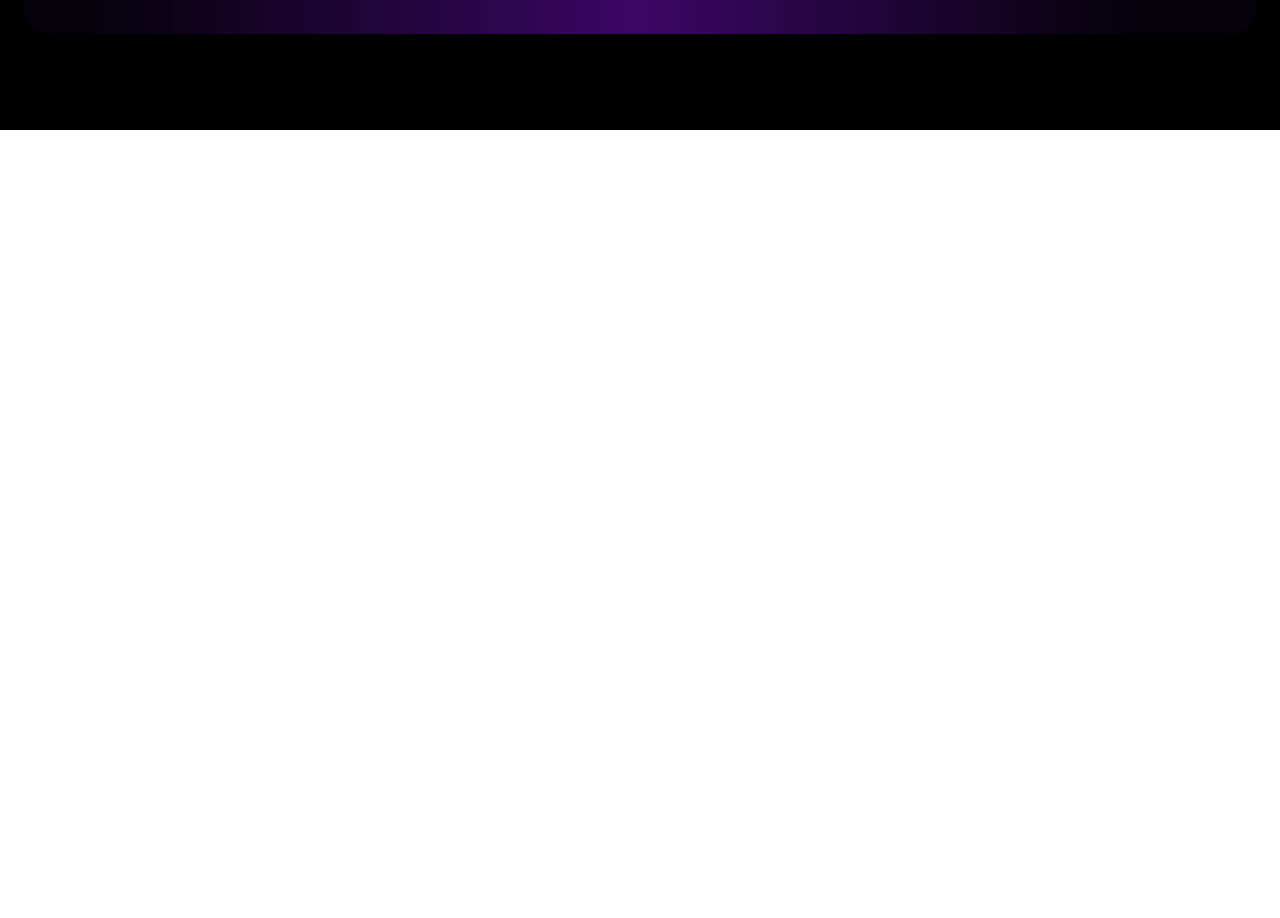
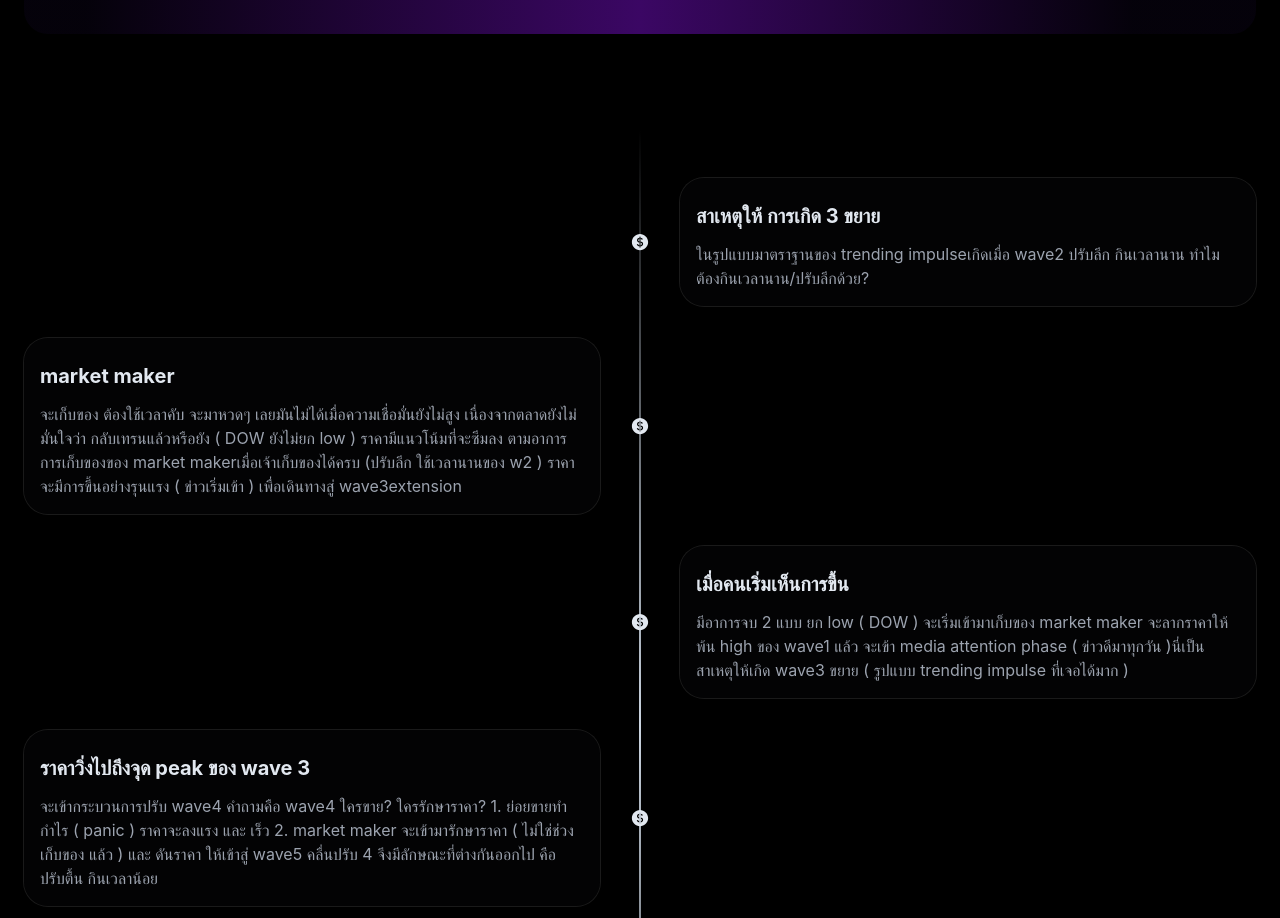
Before and after one commit to sssssaharat/React_Project-Trade, a React (Vite) app: page /elliottwave in a window 1280 px wide. Shown: the part 3140-4058 px from the top of the page. Before the commit the page ends 3270 px from the top, so only its background shows below. Built offline with nearby package versions, Linux system fonts and the light colour scheme; a web font is replaced by a local one.

Commit message:
Elliottwave-Add session more detail

```diff
--- a/src/components/Elliottwave.jsx
+++ b/src/components/Elliottwave.jsx
@@ -15,6 +15,7 @@ import {
   Tab,
   TabPanel
 } from '@material-tailwind/react'
+import { CurrencyDollarIcon } from '@heroicons/react/24/solid'
 
 const datas = [
   {
@@ -82,6 +83,45 @@ const role = [
   }
 ]
 
+const moreDetail = [
+  {
+    id: 1,
+    name: 'สาเหตุให้ การเกิด 3 ขยาย ',
+    detail:
+      'ในรูปแบบมาตราฐานของ trending impulseเกิดเมื่อ wave2 ปรับลึก กินเวลานาน ทำไม ต้องกินเวลานาน/ปรับลึกด้วย?'
+  },
+  {
+    id: 2,
+    name: 'market maker ',
+    detail:
+      'จะเก็บของ ต้องใช้เวลาคับ จะมาหวดๆ เลยมันไม่ได้เมื่อความเชื่อมั่นยังไม่สูง เนื่องจากตลาดยังไม่มั่นใจว่า กลับเทรนแล้วหรือยัง ( DOW ยังไม่ยก low ) ราคามีแนวโน้มที่จะซึมลง ตามอาการการเก็บของของ market makerเมื่อเจ้าเก็บของได้ครบ (ปรับลึก ใช้เวลานานของ w2 ) ราคาจะมีการขึ้นอย่างรุนแรง ( ข่าวเริ่มเข้า ) เพื่อเดินทางสู่ wave3extension'
+  },
+  {
+    id: 3,
+    name: 'เมื่อคนเริ่มเห็นการขึ้น',
+    detail:
+      'มีอาการจบ 2 แบบ ยก low ( DOW ) จะเริ่มเข้ามาเก็บของ market maker  จะลากราคาให้พ้น high ของ wave1 แล้ว จะเข้า media attention phase ( ข่าวดีมาทุกวัน )นี่เป็นสาเหตุให้เกิด wave3 ขยาย ( รูปแบบ trending impulse ที่เจอได้มาก )'
+  },
+  {
+    id: 4,
+    name: 'ราคาวิ่งไปถึงจุด peak ของ wave 3',
+    detail:
+      'จะเข้ากระบวนการปรับ wave4 คำถามคือ wave4 ใครขาย? ใครรักษาราคา? 1. ย่อยขายทำกำไร ( panic )  ราคาจะลงแรง และ เร็ว 2. market maker จะเข้ามารักษาราคา ( ไม่ใช่ช่วงเก็บของ แล้ว ) และ ดันราคา ให้เข้าสู่ wave5 คลื่นปรับ 4 จึงมีลักษณะที่ต่างกันออกไป คือ ปรับตื้น กินเวลาน้อย'
+  },
+  {
+    id: 5,
+    name: 'เมื่อลักษณะจิตวิตยาคลื่น 2 และ 4 ต่างกัน ?',
+    detail:
+      'ผู้เข้ามามีบทบาท ในคลื่นนี้ต่างกัน  ใน trending impulse จึงมีกฏการสลับนั่นเอง จะสลับในรูปแบบคลื่นปรับ FLAT ZZ TRI  หรือ สลับกันที่ ระยะเวลา+ราคา ก็ได้ ( ปรับตื้น กินเวลาสั้น - ปรับลึก กินเวลานาน )'
+  },
+  {
+    id: 6,
+    name: 'เมื่อปรับ 4 จบ จะเข้าสู่ Wave 5 ',
+    detail:
+      'ใครขาย ใครซื้อ ใน wave5 จะเป็น climax ของ media attention 2. ย่อยซื้อ ( fomo , to the moon ) ส่วน market maker จะขายทำกำไร ( ใครสนใจเรื่องนี้ สามารถดูเรื่อง wyckoff distribution ประกอบได้ )จบ  trending impules รูปแบบปกติ'
+  }
+]
+
 function Elliottwave () {
   return (
     <div className='bg-black'>
@@ -117,7 +157,7 @@ function Elliottwave () {
                   key={roles.id}
                   className='mx-3 flex max-w-xs flex-col  gap-y-6'
                 >
-                  <dt className='text-base leading-7 text-gray-400 '>
+                  <dt className='text-base leading-7  '>
                     <LinearGradient gradient={['to left', '#60696b ,#858e96']}>
                       {roles.name}
                     </LinearGradient>
@@ -177,9 +217,9 @@ function Elliottwave () {
       </section>
       <section className='trending impules '>
         <div className='mx-auto max-w-7xl text-center py-24 '>
-          <h2 className='text-7xl font-medium tracking-wide  text-center sm:text-6xl '>
+          <h2 className='text-4xl sm:text-5xl md:text-6xl font-medium tracking-wide  text-center  '>
             <LinearGradient gradient={['to left', '#727a9a ,#fff']}>
-              ใน trending impules <br></br>รูปแบบปกติ เราจะเจออะไร
+              ใน Trending Impules <br></br>รูปแบบปกติ เราจะเจออะไร
             </LinearGradient>
           </h2>
           <div className='grid grid-cols-1 gap-x-6 gap-y-10 lg:grid-cols-3 xl:gap-x-8 py-12'>
@@ -190,9 +230,9 @@ function Elliottwave () {
               </div>
             </div>
             <div className='mx-6 col-span-2 text-md leading-8 text-zinc-400 py-12 rounded-3xl bg-gradient-to-r to-70% from-indigo-900'>
-              <div class='mx-3 grid grid-cols-1 md:grid-cols-2 gap-4 items-center'>
-                <div class='text-7xl my-6 text-white'>Wave 2</div>
-                <div class='mx-3 py-2 '>
+              <div className='mx-3 grid grid-cols-1 md:grid-cols-2 gap-4 items-center'>
+                <div className='text-7xl my-6 text-white'>Wave 2</div>
+                <div className='mx-3 py-2 '>
                   รายย่อยยังไม่มั่นใจว่า ตลาดกลับเทรนจริงรึยัง <br></br>(
                   ราคาเพิ่งลงมามาก )จึงมีการขายทำกำไร +
                   คนที่ดอยมาขายทิ้งซึ่งการขายมักจะเริ่มด้วย market maker
@@ -201,15 +241,15 @@ function Elliottwave () {
               </div>
             </div>
             <div className='mx-6 col-span-2 text-md leading-8 text-zinc-400 py-12 rounded-3xl bg-gradient-to-l to-70% from-violet-950'>
-              <div class='mx-3 grid grid-cols-1 md:grid-cols-2 gap-4 items-center'>
-                <div class='mx-3 py-2'>
+              <div className='mx-3 grid grid-cols-1 md:grid-cols-2 gap-4 items-center'>
+                <div className='mx-3 py-2'>
                   ราคาจะลงมาก ( คลื่นปรับ 2 ) ซึ่ง market maker<br></br>
                   จะมีหน้าที่รักษาราคา และ ดูแรงขายตรงนี้ให้ดูที่การ retrace
                   หลับลงมา 50-61.8 ถือว่าดี ถ้าหลุด 78.6-88.6 ลงไป
                   ถือว่าแรงขายมาก แต่ market maker ยังรับอยู่ และจะต้องไม่หลุด
                   low ลงไป
                 </div>
-                <div class='row-span-3 text-7xl my-6 text-white'>Wave 3</div>
+                <div className='row-span-3 text-7xl my-6 text-white'>Wave 3</div>
               </div>
             </div>
             <div className='mx-6 text-md leading-8 text-zinc-400 py-12 rounded-3xl bg-gradient-to-r to-70% from-violet-950 '>
@@ -224,6 +264,30 @@ function Elliottwave () {
           </div>
         </div>
       </section>
+
+      <section className='more detail'>
+        <div className='mx-auto max-w-7xl'>
+          <div className='py-12 mx-6 space-y-8 relative before:absolute before:inset-0 before:ml-5 before:-translate-x-px md:before:mx-auto md:before:translate-x-0 before:h-full before:w-0.5 before:bg-gradient-to-b before:from-transparent before:via-slate-300 before:to-transparent'>
+            {moreDetail.map(more => (
+              <div key={more.id} className='relative flex items-center justify-between md:justify-normal md:odd:flex-row-reverse group is-active'>
+                <div className='flex items-center justify-center w-10 h-10 rounded-full  text-slate-200   shrink-0 md:order-1 md:group-odd:-translate-x-1/2 md:group-even:translate-x-1/2'>
+                  <CurrencyDollarIcon className='h-5 w-5' />
+                </div>
+                <div className='w-[calc(100%-4rem)] md:w-[calc(50%-2.5rem)] bg-zinc-950/40 ring-1 ring-white/10 hover:ring-white/20 hover:shadow-xl hover:shadow-zinc-950 p-4 rounded-3xl '>
+                  <div className='flex items-center justify-between space-x-2 mb-1'>
+                    <div className='font-bold text-xl text-slate-200 my-2'>
+                      {more.name}
+                    </div>
+                  </div>
+                  <div className='text-md text-gray-400'>
+                   {more.detail}
+                  </div>
+                </div>
+              </div>
+            ))}
+          </div>
+        </div>
+      </section>
     </div>
   )
 }
```
